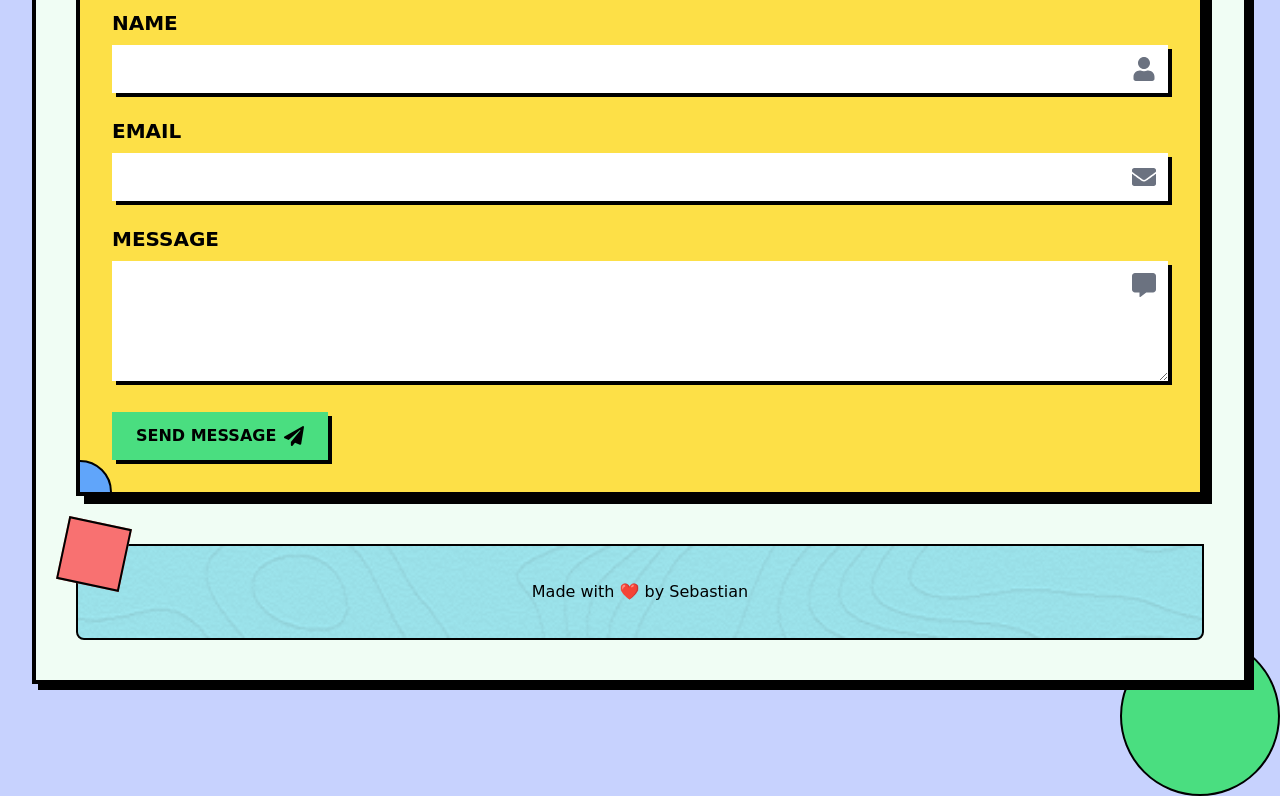
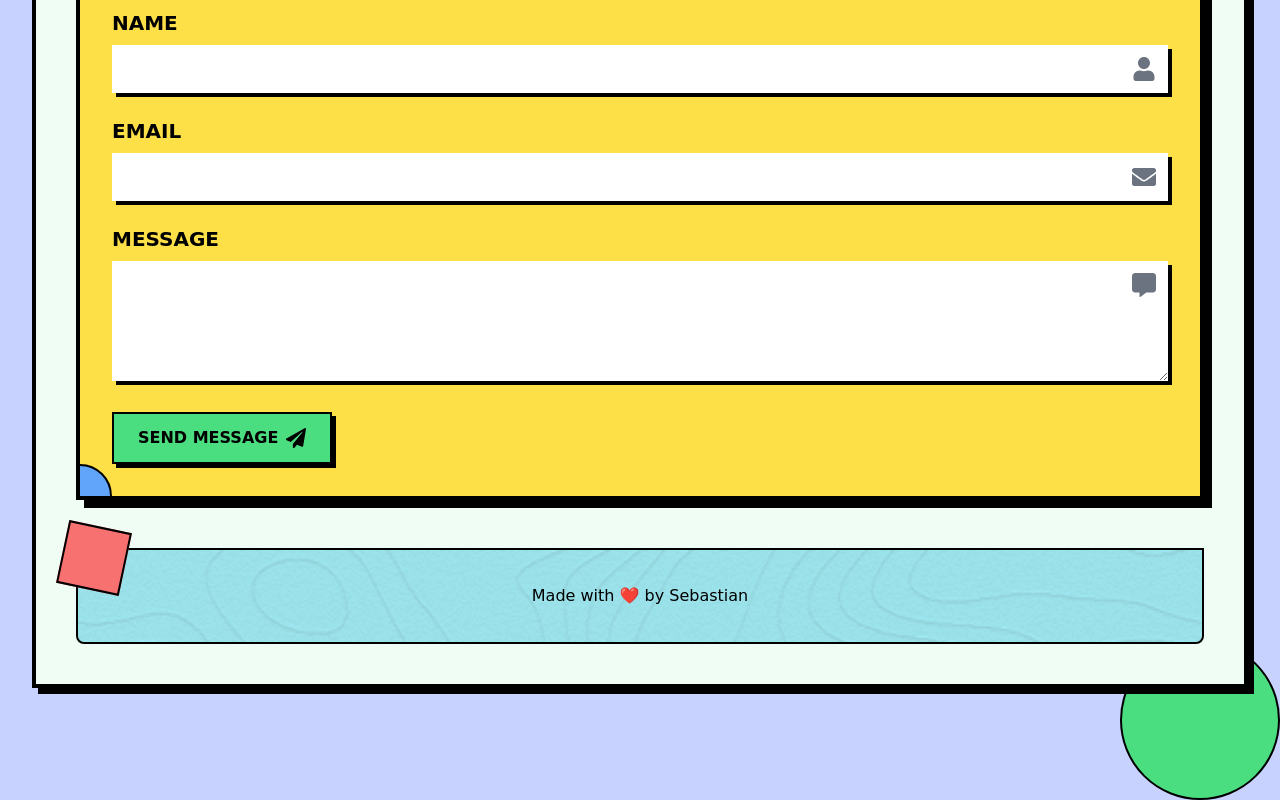
Before and after one commit to sebs-commits/portfolio-v2, a React (Vite) app in the folder frontend/: page / in a window 1280 px wide. Shown: the part 1587-2387 px from the top of the page. Built offline with nearby package versions, Linux system fonts and the light colour scheme; no server answers.

Commit message:
style: add border to button

```diff
--- a/frontend/src/components/ContactForm.jsx
+++ b/frontend/src/components/ContactForm.jsx
@@ -109,7 +109,7 @@ const ContactForm = () => {
         <button
           type="submit"
           disabled={isSubmitting}
-          className={`bg-green-400 text-black font-bold py-3 px-6 border-3 border-black shadow-[4px_4px_0px_0px_rgba(0,0,0,1)] hover:translate-x-1 hover:translate-y-1 hover:shadow-none transition-all uppercase flex items-center space-x-2 ${
+          className={`bg-green-400 text-black font-bold py-3 px-6 border-2 border-black shadow-[4px_4px_0px_0px_rgba(0,0,0,1)] hover:translate-x-1 hover:translate-y-1 hover:shadow-none transition-all uppercase flex items-center space-x-2 ${
             isSubmitting ? "opacity-50 cursor-not-allowed" : ""
           }`}
         >
```
